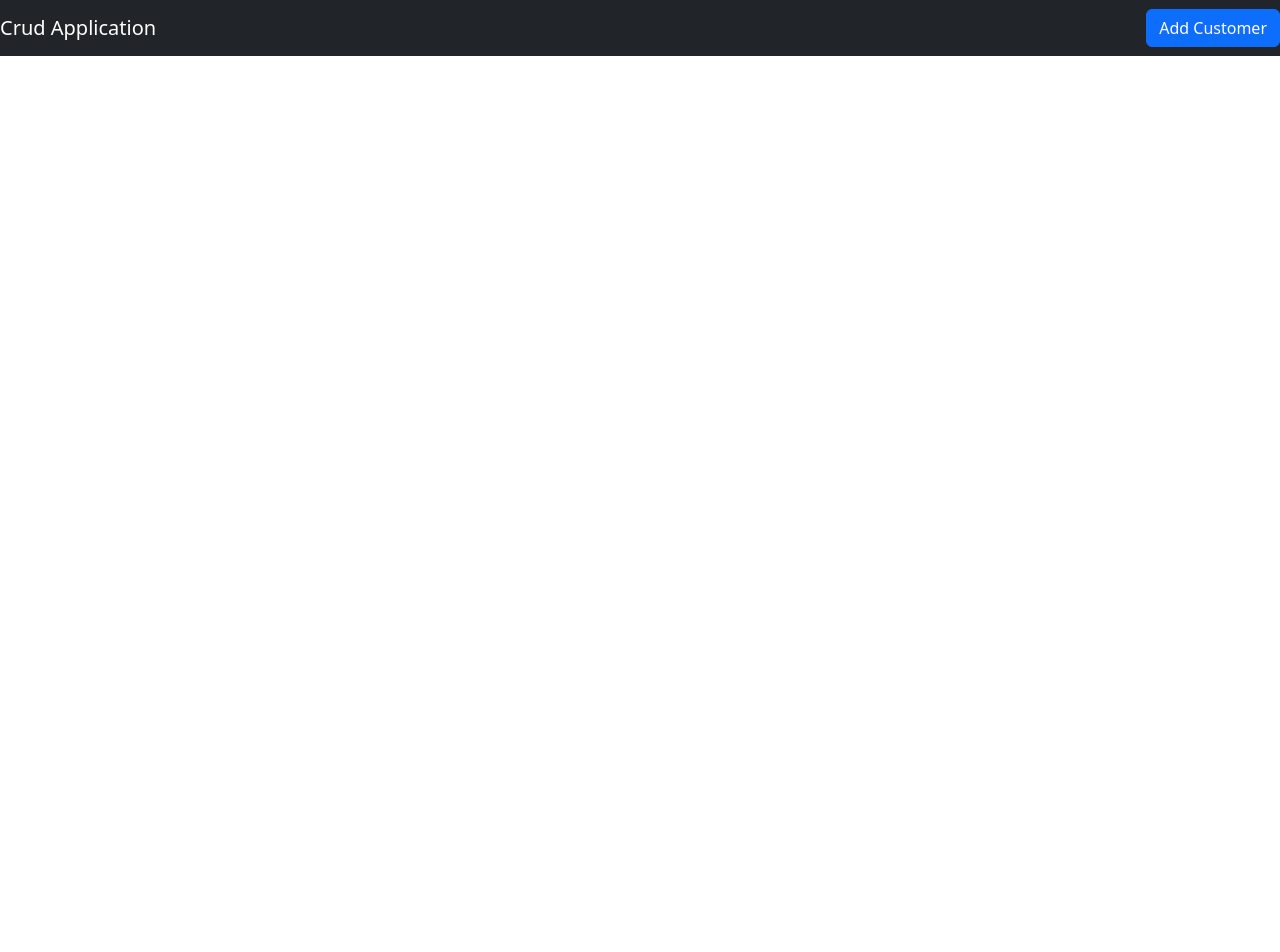
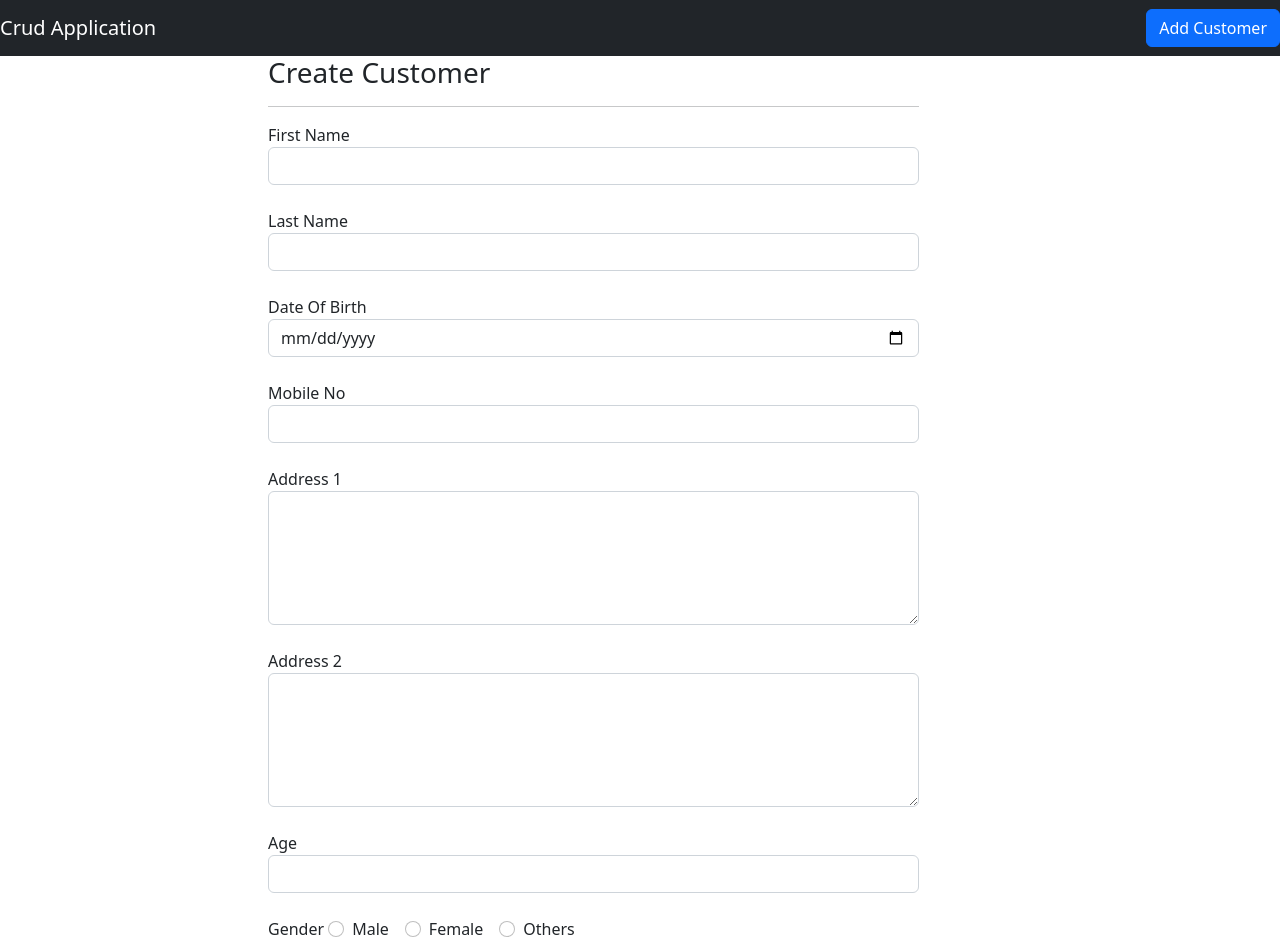
Before and after one commit to ravivaghela0798/angular-crud-app, an Angular app: page /update/1 in a window 1280 px wide. Before the commit this address led to /. Shown: the top 952 px of the page. Before the commit the page ends 800 px from the top, so only its background shows below. Built offline with nearby package versions, Linux system fonts and the light colour scheme; no server answers.

Commit message:
changes in files

```diff
--- a/package.json
+++ b/package.json
@@ -19,6 +19,7 @@
     "@angular/platform-browser-dynamic": "^15.0.0",
     "@angular/router": "^15.0.0",
     "bootstrap": "^5.2.3",
+    "font-awesome": "^4.7.0",
     "rxjs": "~7.5.0",
     "tslib": "^2.3.0",
     "zone.js": "~0.12.0"
--- a/src/app/app-routing.module.ts
+++ b/src/app/app-routing.module.ts
@@ -5,6 +5,7 @@ import { RouterModule, Routes } from '@angular/router';
 
 const routes: Routes = [
   { path: '', redirectTo: 'customers', pathMatch: 'full' },
+  { path: 'update/:id', component: CreateCustomerComponent },
   { path: 'create-customer', component: CreateCustomerComponent },
   { path: 'customers', component: CustomerListComponent }
 
--- a/src/app/app.module.ts
+++ b/src/app/app.module.ts
@@ -5,7 +5,7 @@ import { AppRoutingModule } from './app-routing.module';
 import { AppComponent } from './app.component';
 import { CustomerListComponent } from './customer-list/customer-list.component';
 import { CreateCustomerComponent } from './create-customer/create-customer.component';
-import { FormsModule } from '@angular/forms';
+import { FormsModule, ReactiveFormsModule } from '@angular/forms';
 
 @NgModule({
   declarations: [
@@ -17,7 +17,8 @@ import { FormsModule } from '@angular/forms';
     BrowserModule,
     AppRoutingModule,
     HttpClientModule,
-    FormsModule
+    FormsModule,
+    ReactiveFormsModule
   ],
   providers: [],
   bootstrap: [AppComponent]
--- a/src/app/create-customer/create-customer.component.html
+++ b/src/app/create-customer/create-customer.component.html
@@ -1,55 +1,68 @@
 <div class="col-md-7 offset-md-2">
-  <h3>Create Customer</h3><hr>
-  <form (ngSubmit)="onSubmit(custommers)">
+  <h3>Create Customer</h3>
+  <hr />
+  <form [formGroup]="customer" (ngSubmit)="onSubmit()">
     <div class="form-group">
       <label for="firstName"> First Name</label>
-      <input type="text" class="form-control" id="firstName" [(ngModel)]="custommers.firstName" name="firstName" />
-    </div><br/>
+      <input type="text" class="form-control" id="firstName" name="firstName" formControlName="firstName" />
+    </div>
+    <br />
     <div class="form-group">
       <label for="lastName"> Last Name</label>
-      <input type="text" class="form-control" id="lastName" [(ngModel)]="custommers.lastName" name="lastName" />
-    </div><br/>
+      <input type="text" class="form-control" id="lastName" name="lastName" formControlName="lastName" />
+    </div>
+    <br />
     <div class="form-group">
       <label for="dateOfBirth"> Date Of Birth</label>
-      <input type="date" class="form-control" id="dateOfBirth" [(ngModel)]="custommers.dateOfBirth"
-        name="dateOfBirth" />
-    </div><br/>
+      <input type="date" class="form-control" id="dateOfBirth" formControlName="dateOfBirth" name="dateOfBirth" />
+    </div>
+    <br />
     <div class="form-group">
       <label for="mobile"> Mobile No</label>
-      <input type="text" class="form-control" id="mobile" [(ngModel)]="custommers.mobile" name="mobile" />
-    </div><br/>
+      <input type="text" class="form-control" id="mobile" formControlName="mobile" name="mobile" />
+    </div>
+    <br />
     <div class="form-group">
       <label for="address1"> Address 1</label>
-      <textarea class="form-control" id="address1" cols="20" rows="5" [(ngModel)]="custommers.address1"
+      <textarea class="form-control" id="address1" cols="20" rows="5" formControlName="address1"
         name="address1"></textarea>
-    </div><br/>
+    </div>
+    <br />
     <div class="form-group">
       <label for="address2"> Address 2</label>
-      <textarea class="form-control" id="address2" cols="20" rows="5" [(ngModel)]="custommers.address2"
+      <textarea class="form-control" id="address2" cols="20" rows="5" formControlName="address2"
         name="address2"></textarea>
-    </div><br/>
+    </div>
+    <br />
     <div class="form-group">
       <label for="age"> Age</label>
-      <input type="number" class="form-control" id="age" min="10" max="120" [(ngModel)]="custommers.age" name="age" />
-    </div><br/>
-    <div class="form-group">Gender
+      <input type="number" class="form-control" id="age" min="10" max="120" formControlName="age" name="age" />
+    </div>
+    <br />
+    <div class="form-group">
+      Gender
       <div class="form-check form-check-inline">
-        <input class="form-check-input" type="radio" name="male" id="male" value="male" [(ngModel)]="custommers.gender"/>
+        <input class="form-check-input" type="radio" name="gender" id="male" value="male" formControlName="gender" />
         <label class="form-check-label" for="male">Male</label>
       </div>
       <div class="form-check form-check-inline">
-        <input class="form-check-input" type="radio" name="female" id="female" value="female" [(ngModel)]="custommers.gender"/>
+        <input class="form-check-input" type="radio" name="gender" id="female" value="female"
+          formControlName="gender" />
         <label class="form-check-label" for="female">Female</label>
       </div>
       <div class="form-check form-check-inline">
-        <input class="form-check-input" type="radio" name="others" id="others" value="others" [(ngModel)]="custommers.gender"/>
+        <input class="form-check-input" type="radio" name="gender" id="others" value="others"
+          formControlName="gender" />
         <label class="form-check-label" for="others">Others</label>
       </div>
-    </div><br>
+    </div>
+    <br />
     <div class="form-group">
       <label for="email"> Email</label>
-      <input type="email" class="form-control" id="email" [(ngModel)]="custommers.email" name="email" />
-    </div><br><br>
+      <input type="email" class="form-control" id="email" formControlName="email" name="email" />
+    </div>
+    <br />
     <button type="submit" class="btn btn-success">Submit</button>
-  </form>
+  </form><br />
+  <a routerLink="/customers">Back to Customer List</a>
 </div>
--- a/src/app/create-customer/create-customer.component.ts
+++ b/src/app/create-customer/create-customer.component.ts
@@ -1,37 +1,110 @@
 import { CustomerService } from './../service/customer.service';
 import { Customer } from './../model/customer';
 import { Component, OnInit } from '@angular/core';
-import { Router } from '@angular/router';
+import { ActivatedRoute, Router } from '@angular/router';
+import { FormControl, FormGroup, NumberValueAccessor, FormBuilder, Validators } from '@angular/forms';
+import { first } from 'rxjs';
 
 @Component({
   selector: 'app-create-customer',
   templateUrl: './create-customer.component.html',
-  styleUrls: ['./create-customer.component.css']
+  styleUrls: ['./create-customer.component.css'],
 })
 export class CreateCustomerComponent implements OnInit {
 
   custommers: Customer = new Customer();
+  id: number;
+  isEdit: Boolean;;
 
-  constructor(private customerService: CustomerService, private router: Router) { }
+  customer: FormGroup;
+
+  constructor(
+    private customerService: CustomerService,
+    private router: Router,
+    private activeRoute: ActivatedRoute,
+    private formBuilder: FormBuilder,
+    private route: ActivatedRoute
+  ) { }
 
   ngOnInit() {
+
+    this.id = this.route.snapshot.params['id'];
+    this.isEdit = !this.id;
+
+
+    this.customer = this.formBuilder.group({
+      firstName: ['', Validators.required],
+      lastName: ['', Validators.required],
+      dateOfBirth: ['', Validators.required],
+      mobile: ['', Validators.required],
+      address1: ['', Validators.required],
+      address2: ['', Validators.required],
+      age: ['', Validators.required],
+      gender: ['', Validators.required],
+      email: ['', [Validators.required, Validators.email]],
+    })
+
+    if (!this.isEdit) {
+      this.getCustomerById();
+    }
+
   }
 
-  redirectCustomerList() {
-    this.router.navigate(['/customers']);
+  private getCustomerById() {
+    this.customerService.getCustomerById(this.id)
+      .pipe(first())
+      .subscribe(x => this.customer.patchValue(x));
+    // this.customerService.getCustomerById(this.id).subscribe(
+    //   data => {
+    //     this.customer = new FormGroup({
+    //       firstName: new FormControl(data['firstName']),
+    //       lastName: new FormControl(data['lastName']),
+    //       dateOfBirth: new FormControl(data['dateOfBirth']),
+    //       mobile: new FormControl(data['mobile']),
+    //       address1: new FormControl(data['address1']),
+    //       address2: new FormControl(data['address2']),
+    //       age: new FormControl(data['age']),
+    //       gender: new FormControl(data['gender']),
+    //       email: new FormControl(data['email']),
+    //     })
+    //   });
+  }
+  // private redirectCustomerList() {
+  //   this.router.navigate(['/customers']);
+  // }
+
+  private saveCustomer() {
+    this.customerService.saveCustomer(this.customer.value)
+      .pipe(first())
+      .subscribe(() => {
+        this.router.navigate(['/customers'], { relativeTo: this.route });
+      }, error => console.log(error));
+    // this.customerService.saveCustomer(this.customer.value).subscribe(
+    //   (data) => {
+    //     console.log(data);
+    //     this.redirectCustomerList();
+    //   },
+    //   (error) => console.log(error)
+    // );
   }
 
-  saveCustomer() {
-    this.customerService.saveCustomer(this.custommers).subscribe(data => {
-      console.log(this.custommers);
-      this.redirectCustomerList();
-    },
-      error => console.log(error));
+  private updateCustomer() {
+    this.customerService.updateCustomer(this.id, this.customer.value)
+      .pipe(first())
+      .subscribe(() => {
+        this.router.navigate(['/customers'], { relativeTo: this.route });
+      }, error => console.log(error));
+    // this.customerService.updateCustomer(this.id, this.customer.value).subscribe(data => {
+    //   console.log(data, "Data Updated Successfully");
+    // })
   }
 
-  onSubmit(custommers) {
-    console.log(custommers);
-    this.saveCustomer();
+  onSubmit() {
+    if (this.isEdit) {
+      this.saveCustomer();
+    } else {
+      this.updateCustomer();
+    }
   }
 
 
--- a/src/app/customer-list/customer-list.component.html
+++ b/src/app/customer-list/customer-list.component.html
@@ -1,4 +1,5 @@
-<h2 class="text-center">Customer List</h2><hr>
+<h2 class="text-center">Customer List</h2>
+<hr>
 <table class="table table-stripped">
   <thead>
     <tr>
@@ -18,6 +19,12 @@
       <td>{{ customer.mobile }}</td>
       <td>{{ customer.address1 + " " + customer.address2 }}</td>
       <td>{{ customer.gender }}</td>
+      <td>
+        <a routerLink="/update/{{customer.id}}">
+          <i class="fa-edit">Edit</i>
+        </a>
+        <i type="button" (click)="deleteCustomer(customer.id)" class="fa-trash">Delete</i>
+      </td>
     </tr>
   </tbody>
 </table>
--- a/src/app/customer-list/customer-list.component.ts
+++ b/src/app/customer-list/customer-list.component.ts
@@ -1,3 +1,4 @@
+import { Router } from '@angular/router';
 import { CustomerService } from './../service/customer.service';
 import { Customer } from './../model/customer';
 import { Component, OnInit } from '@angular/core';
@@ -9,19 +10,29 @@ import { Component, OnInit } from '@angular/core';
 })
 export class CustomerListComponent implements OnInit {
 
-  customers : Customer[];
+  customers: Customer[];
 
-  constructor(private customerService : CustomerService) { }
+  constructor(private customerService: CustomerService, private routes: Router) { }
 
   ngOnInit(): void {
     this.getAllCustomers();
   }
 
-  private getAllCustomers(){
+  redirectToCustomerList() {
+    this.routes.navigate(['/customers']);
+  }
+
+  private getAllCustomers() {
     this.customerService.getAllcustomers().subscribe(
       data => {
         this.customers = data;
-      }
-    );
+      });
+  }
+
+  deleteCustomer(id: number) {
+    this.customerService.deleteCustomer(id).subscribe(data => {
+      console.log(data);
+      this.redirectToCustomerList();
+    })
   }
 }
--- a/src/styles.css
+++ b/src/styles.css
@@ -1,5 +1,6 @@
 /* You can add global styles to this file, and also import other style files */
 @import "~bootstrap/dist/css/bootstrap.min.css";
+@import "~font-awesome/css/font-awesome.css";
 
 /* .footer {
   position: absolute;
```
Also changed, not shown: src/app/service/customer.service.ts (+9 -9 lines), 1 other file (tests, documents, lock files or other folders).
